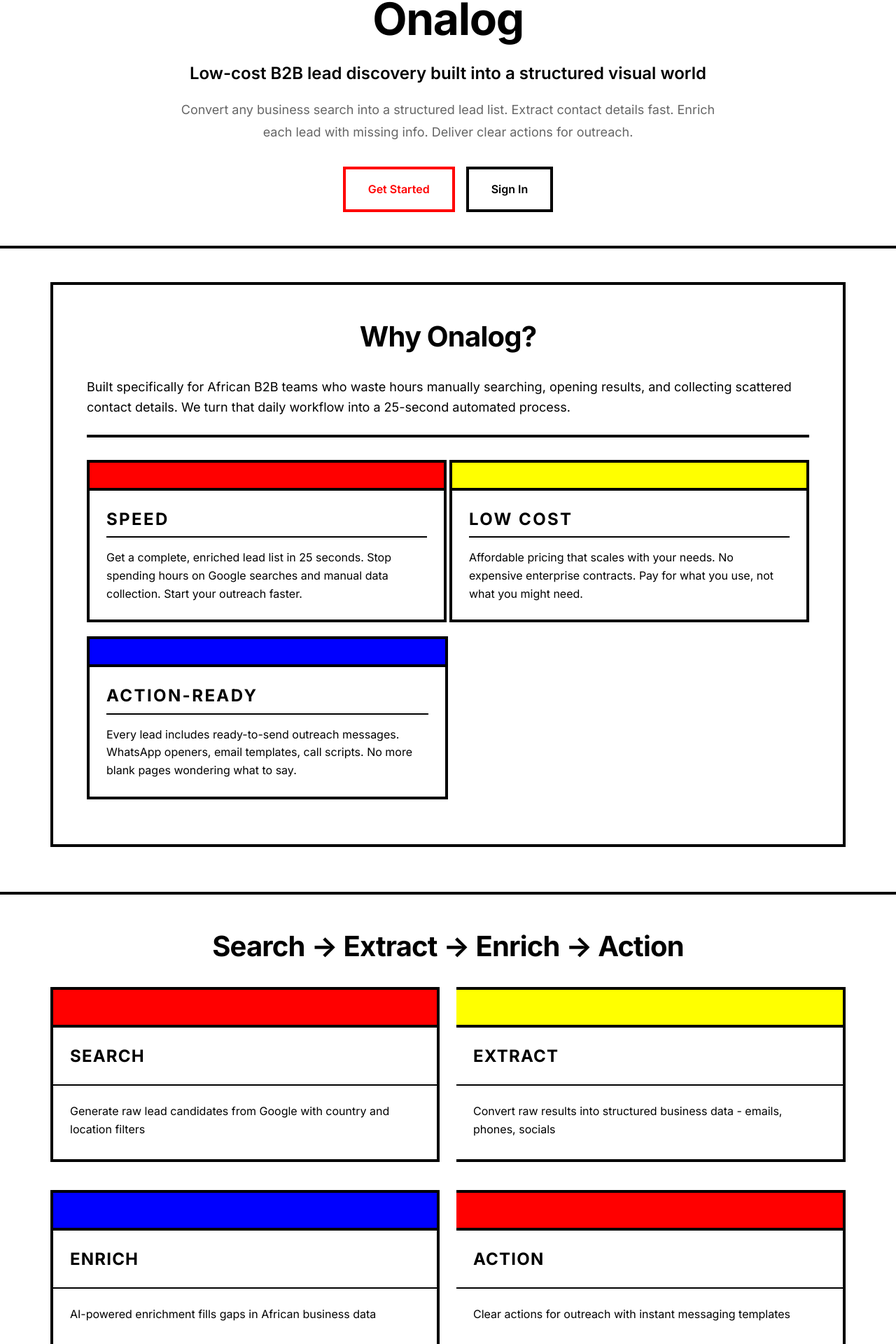
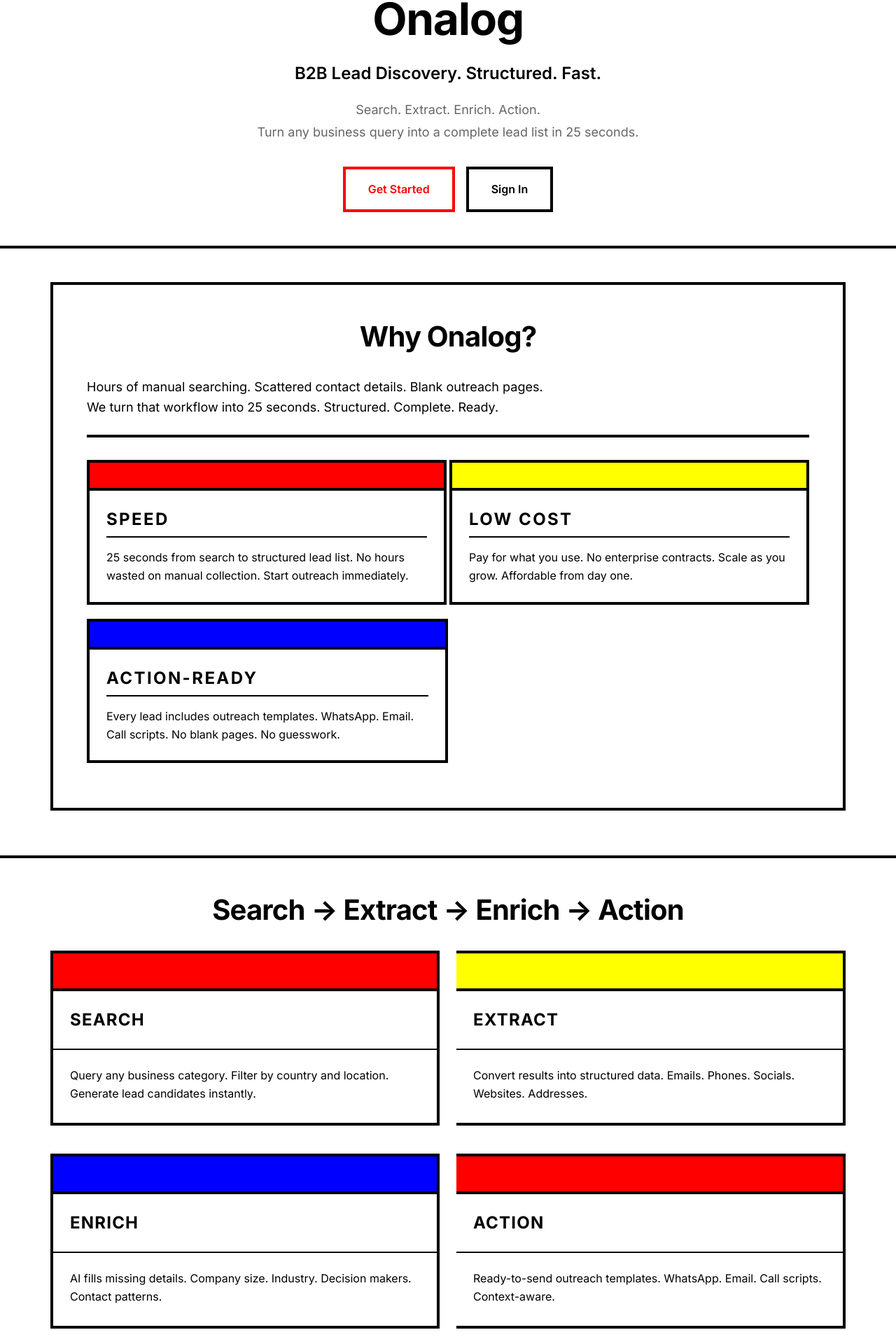
Before and after one commit to Olamide1/onalog, a Vue app in the folder frontend/: page / in a window 1280 px wide. Shown: the part 60-1980 px from the top of the page at 70% size. Built offline with nearby package versions, Linux system fonts and the light colour scheme.

Commit message:
feat(lead): add 'skipped' status to enrichmentStatus and update UI to reflect skipped leads; enhance billing service to retrieve credit packs dynamically; improve landing page copy for clarity and engagement

```diff
--- a/frontend/src/components/LeadDetailPanel.vue
+++ b/frontend/src/components/LeadDetailPanel.vue
@@ -6,6 +6,11 @@
     </div>
 
     <div class="panel-content">
+      <!-- Enrichment Status Notice -->
+      <div v-if="lead.enrichmentStatus === 'skipped'" class="enrichment-notice">
+        <p><strong>Enrichment Skipped:</strong> This lead was not enriched due to insufficient credits. Basic contact information is available, but AI-powered insights are missing.</p>
+      </div>
+
       <!-- Company Snapshot -->
       <section class="panel-section">
         <div class="section-header vertical-bar">
@@ -372,4 +377,17 @@
   background: rgba(0, 0, 0, 0.3);
   z-index: 999;
 }
+
+.enrichment-notice {
+  padding: var(--spacing-md);
+  margin-bottom: var(--spacing-lg);
+  background: #fff3cd;
+  border: var(--border-medium) solid #ffc107;
+  color: #856404;
+}
+
+.enrichment-notice p {
+  margin: 0;
+  line-height: 1.6;
+}
 </style>
--- a/frontend/src/components/LeadList.vue
+++ b/frontend/src/components/LeadList.vue
@@ -78,13 +78,16 @@
             <td>{{ lead.address || '—' }}</td>
             <td>
               <div class="score-cell">
-                <div class="score-bar">
+                <div v-if="lead.enrichmentStatus === 'skipped'" class="status-badge skipped">
+                  Skipped
+                </div>
+                <div v-else class="score-bar">
                   <div
                     class="score-bar-fill"
                     :style="{ width: (lead.enrichment?.signalStrength || 0) + '%' }"
                   ></div>
                 </div>
-                <span class="score-value">{{ lead.enrichment?.signalStrength || 0 }}</span>
+                <span v-if="lead.enrichmentStatus !== 'skipped'" class="score-value">{{ lead.enrichment?.signalStrength || 0 }}</span>
               </div>
             </td>
             <td @click.stop>
@@ -281,4 +284,20 @@
 .text-muted {
   color: #999;
 }
+
+.status-badge {
+  display: inline-block;
+  padding: var(--spacing-xs) var(--spacing-sm);
+  font-size: 0.75rem;
+  font-weight: var(--font-weight-semibold);
+  text-transform: uppercase;
+  letter-spacing: 0.05em;
+  border: var(--border-thin) solid var(--neutral-2);
+}
+
+.status-badge.skipped {
+  background: #fff3cd;
+  color: #856404;
+  border-color: #ffc107;
+}
 </style>
--- a/frontend/src/views/Landing.vue
+++ b/frontend/src/views/Landing.vue
@@ -5,10 +5,10 @@
       <div class="container">
         <div class="hero-content">
           <h1 class="hero-title">Onalog</h1>
-          <p class="hero-subtitle">Low-cost B2B lead discovery built into a structured visual world</p>
+          <p class="hero-subtitle">B2B Lead Discovery. Structured. Fast.</p>
           <p class="hero-description">
-            Convert any business search into a structured lead list. Extract contact details fast.
-            Enrich each lead with missing info. Deliver clear actions for outreach.
+            Search. Extract. Enrich. Action.<br>
+            Turn any business query into a complete lead list in 25 seconds.
           </p>
           <div class="hero-actions">
             <router-link to="/signin" class="btn btn-accent">Get Started</router-link>
@@ -24,9 +24,8 @@
         <div class="value-prop-content geometric-block">
           <h2 class="section-title">Why Onalog?</h2>
           <p class="value-prop-lead">
-            Built specifically for African B2B teams who waste hours manually searching,
-            opening results, and collecting scattered contact details. We turn that daily
-            workflow into a 25-second automated process.
+            Hours of manual searching. Scattered contact details. Blank outreach pages.<br>
+            We turn that workflow into 25 seconds. Structured. Complete. Ready.
           </p>
 
           <div class="value-points">
@@ -35,7 +34,7 @@
                 <div class="value-point-stripe"></div>
                 <div class="value-point-content">
                   <h3>SPEED</h3>
-                  <p>Get a complete, enriched lead list in 25 seconds. Stop spending hours on Google searches and manual data collection. Start your outreach faster.</p>
+                  <p>25 seconds from search to structured lead list. No hours wasted on manual collection. Start outreach immediately.</p>
                 </div>
               </div>
 
@@ -43,7 +42,7 @@
                 <div class="value-point-stripe stripe-alt"></div>
                 <div class="value-point-content">
                   <h3>LOW COST</h3>
-                  <p>Affordable pricing that scales with your needs. No expensive enterprise contracts. Pay for what you use, not what you might need.</p>
+                  <p>Pay for what you use. No enterprise contracts. Scale as you grow. Affordable from day one.</p>
                 </div>
               </div>
             </div>
@@ -53,7 +52,7 @@
                 <div class="value-point-stripe stripe-alt-2"></div>
                 <div class="value-point-content">
                   <h3>ACTION-READY</h3>
-                  <p>Every lead includes ready-to-send outreach messages. WhatsApp openers, email templates, call scripts. No more blank pages wondering what to say.</p>
+                  <p>Every lead includes outreach templates. WhatsApp. Email. Call scripts. No blank pages. No guesswork.</p>
                 </div>
               </div>
             </div>
@@ -70,22 +69,22 @@
         <div class="features-grid grid grid-2">
           <div class="feature-block geometric-block">
             <h3>Search</h3>
-            <p>Generate raw lead candidates from Google with country and location filters</p>
+            <p>Query any business category. Filter by country and location. Generate lead candidates instantly.</p>
           </div>
 
           <div class="feature-block geometric-block">
             <h3>Extract</h3>
-            <p>Convert raw results into structured business data - emails, phones, socials</p>
+            <p>Convert results into structured data. Emails. Phones. Socials. Websites. Addresses.</p>
           </div>
 
           <div class="feature-block geometric-block">
             <h3>Enrich</h3>
-            <p>AI-powered enrichment fills gaps in African business data</p>
+            <p>AI fills missing details. Company size. Industry. Decision makers. Contact patterns.</p>
           </div>
 
           <div class="feature-block geometric-block">
             <h3>Action</h3>
-            <p>Clear actions for outreach with instant messaging templates</p>
+            <p>Ready-to-send outreach templates. WhatsApp. Email. Call scripts. Context-aware.</p>
           </div>
         </div>
       </div>
@@ -133,8 +132,8 @@
     <!-- CTA Section -->
     <section class="cta horizontal-band">
       <div class="container">
-        <h2>Ready to discover leads?</h2>
-        <router-link to="/signin" class="btn btn-accent">Start Free</router-link>
+        <h2>Start Discovering Leads</h2>
+        <router-link to="/signin" class="btn btn-accent">Get Started</router-link>
       </div>
     </section>
   </div>
```
Also changed, not shown: 2 other files (tests, documents, lock files or other folders).
